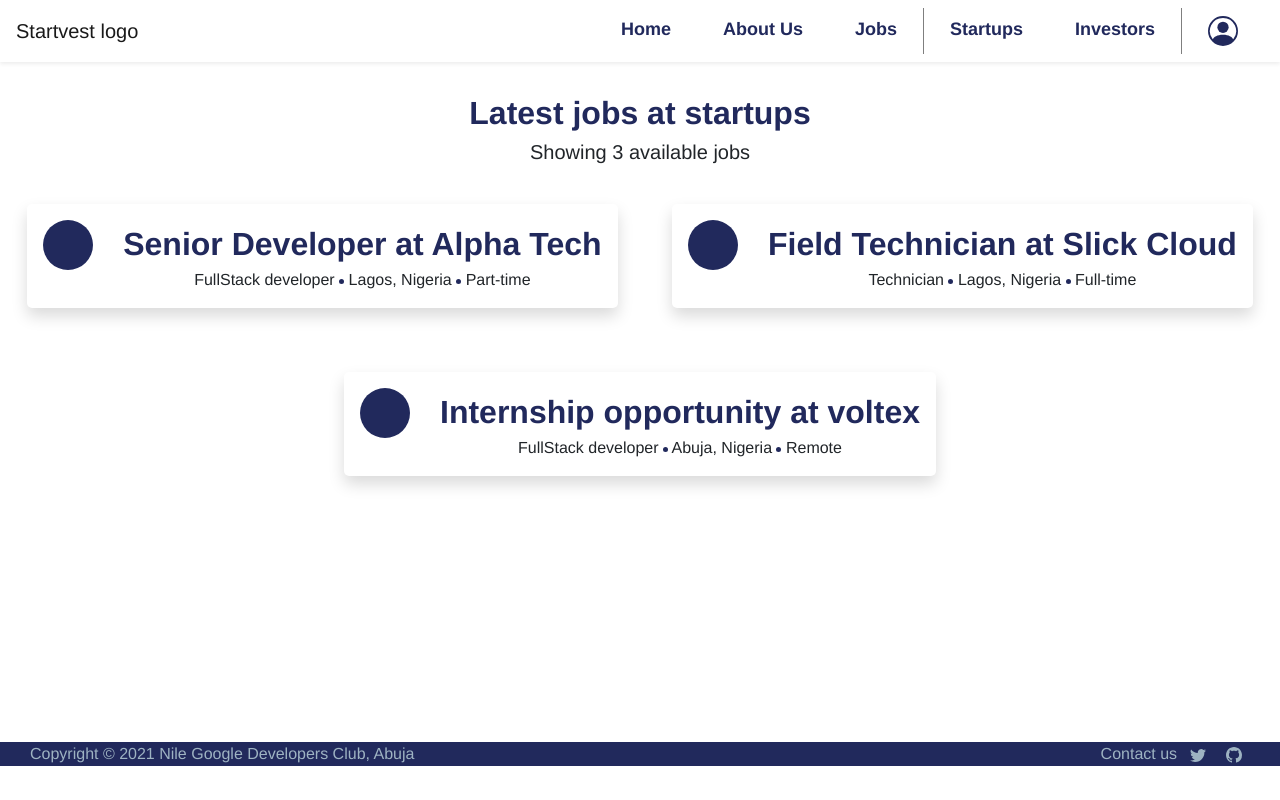
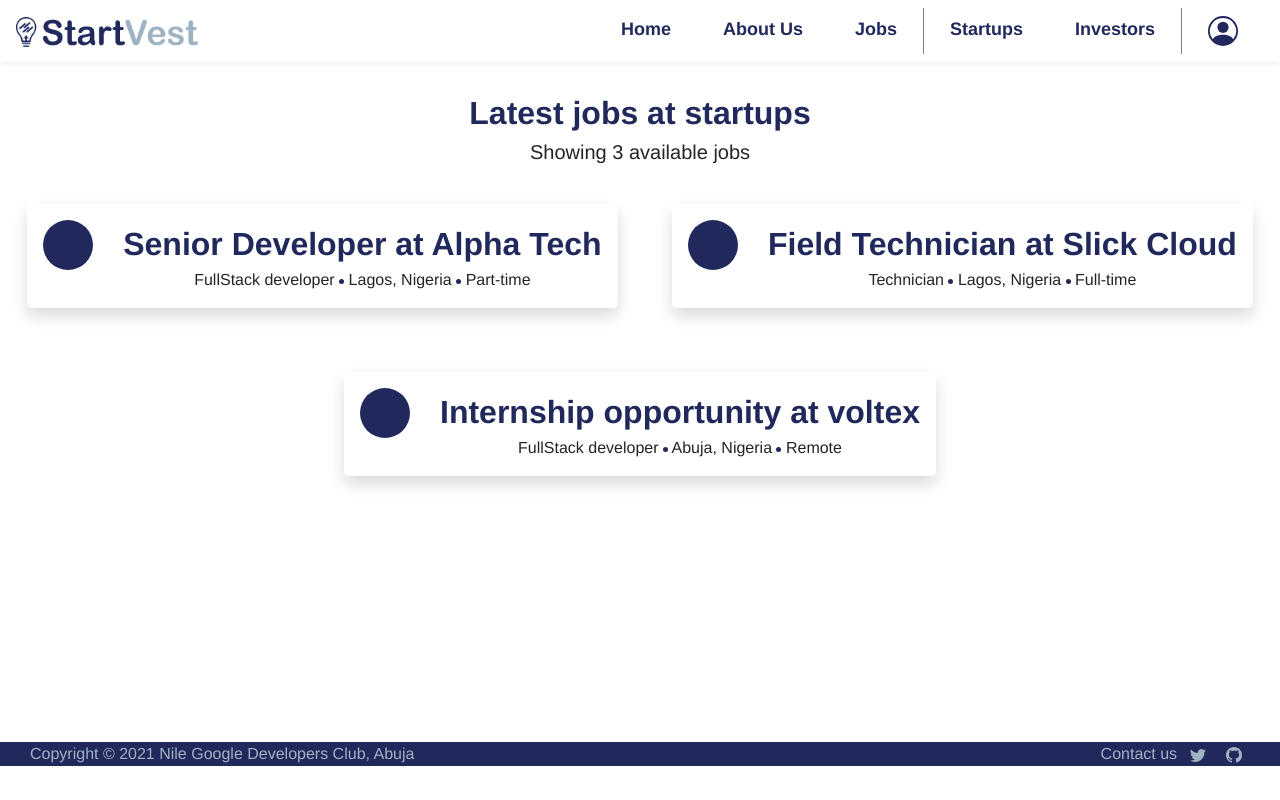
Before and after one commit to Tamunokorite/startvest-phase-1, a React (Create React App) app in the folder frontend/: page /jobs in a window 1280 px wide. Built offline with nearby package versions, Linux system fonts and the light colour scheme.

Commit message:
logo updates

```diff
--- a/frontend/public/index.html
+++ b/frontend/public/index.html
@@ -2,14 +2,14 @@
 <html lang="en">
   <head>
     <meta charset="utf-8" />
-    <link rel="icon" href="%PUBLIC_URL%/favicon.ico" />
+    <link rel="icon" href="%PUBLIC_URL%/logo.png" />
     <meta name="viewport" content="width=device-width, initial-scale=1" />
     <meta name="theme-color" content="#000000" />
     <meta
       name="description"
       content="Startvest created using create-react-app"
     />
-    <link rel="apple-touch-icon" href="%PUBLIC_URL%/logo192.png" />
+    <link rel="apple-touch-icon" href="%PUBLIC_URL%/logo.png" />
     <!--
       manifest.json provides metadata used when your web app is installed on a
       user's mobile device or desktop. See https://developers.google.com/web/fundamentals/web-app-manifest/
--- a/frontend/src/Nav/nav.js
+++ b/frontend/src/Nav/nav.js
@@ -13,6 +13,9 @@ import Startups from '../Startups/startups';
 import Investors from '../Investors/investors';
 import Profile from '../Profile/profile';
 import Jobs from '../jobs/jobs';
+
+// The logo
+import Logo from '../images/logo.png';
 
 class nav extends React.Component {
   constructor(props) {
@@ -33,7 +36,7 @@ class nav extends React.Component {
                <div>
                <Router>
                <Navbar className="navigation shadow-sm" collapseOnSelect expand="lg" bg="light" sticky='top' >
-               <Navbar.Brand href="/">Startvest logo</Navbar.Brand>
+               <Navbar.Brand href="/"><img src={Logo} height={30} alt='Startvest logo'/></Navbar.Brand>
                <Navbar.Toggle aria-controls="responsive-navbar-nav" />
                <Navbar.Collapse id="responsive-navbar-nav">
                  <Nav className="mr-auto">
```
Also changed, not shown: frontend/public/logo.png (renamed from frontend/src/images/logoOnly.png).
